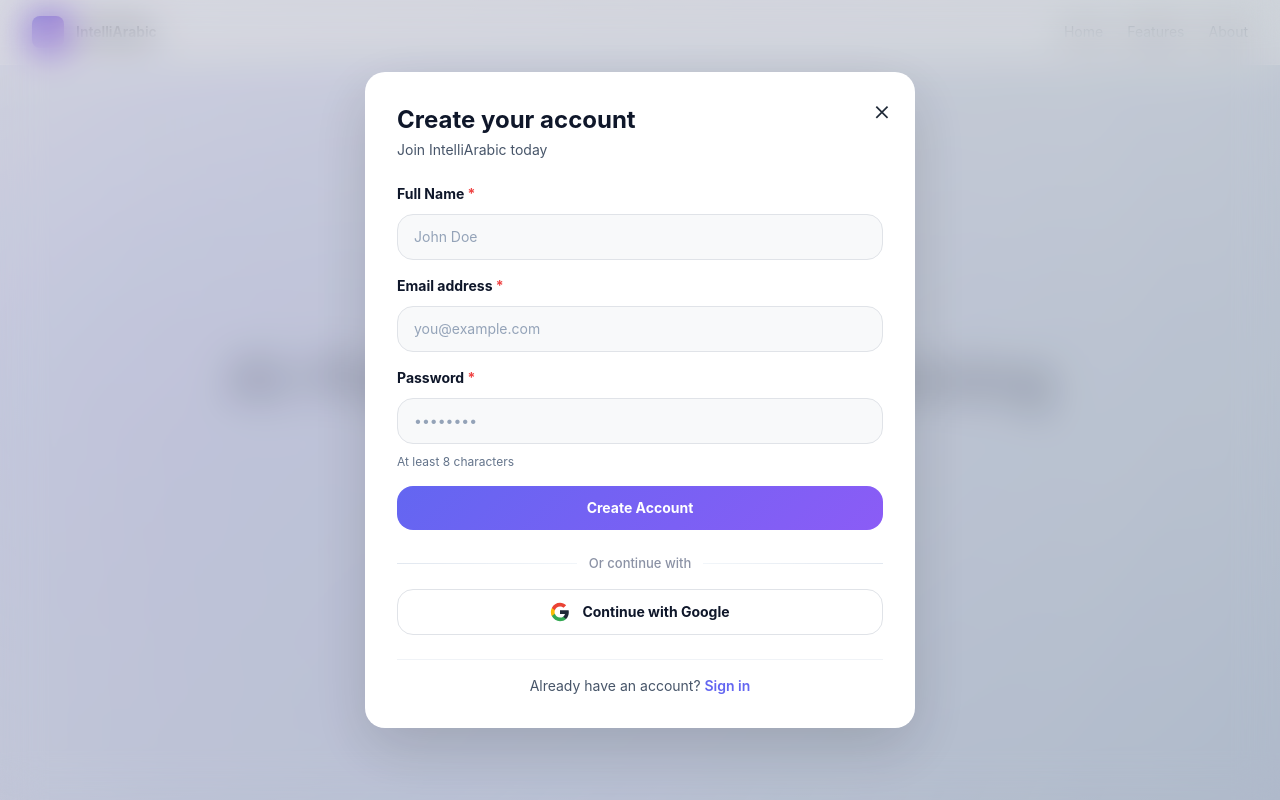
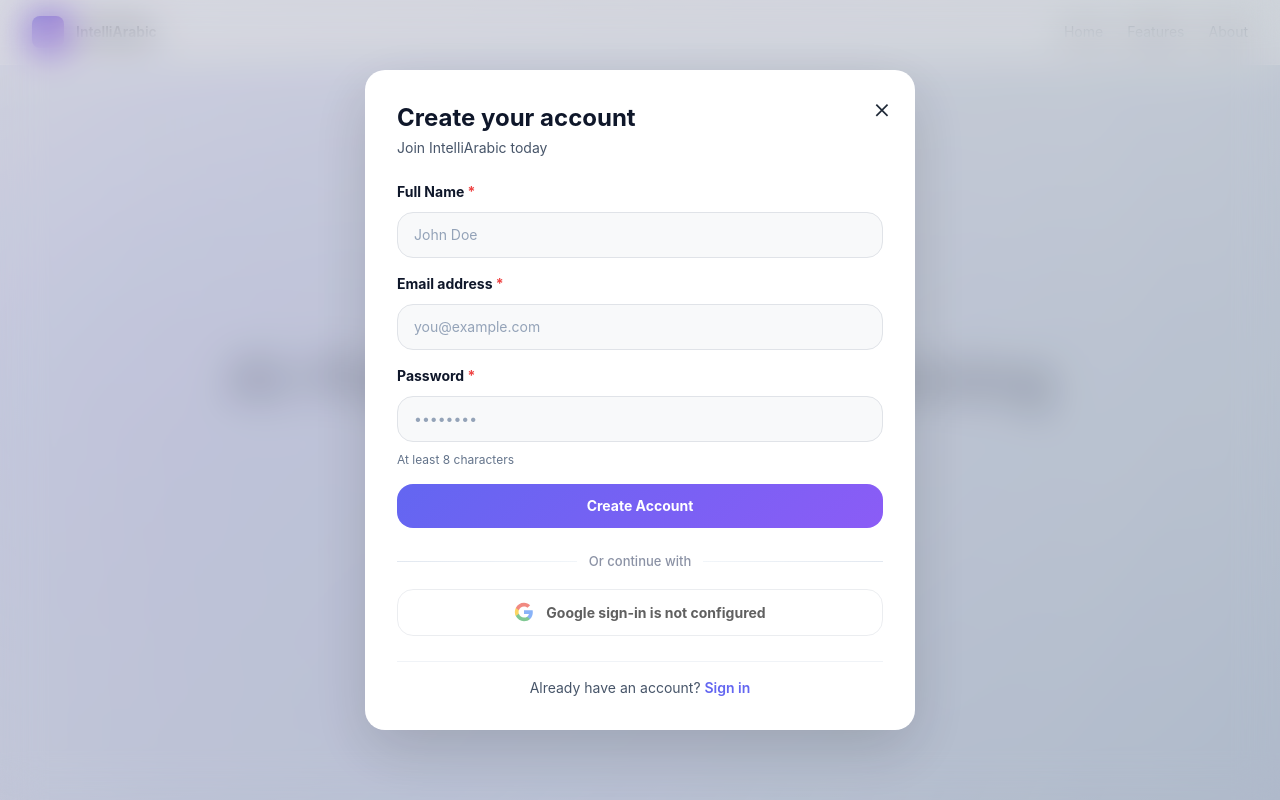
Before and after one commit to derlinshaju2/Arabic_AI_Education_Assistant, a Flask app: page /signup in a window 1280 px wide. Run offline with Flask 3, Linux system fonts and the light colour scheme; some libraries are stand-ins or nearby versions.

Commit message:
Fix Google sign-in flow

```diff
--- a/app.py
+++ b/app.py
@@ -3,21 +3,21 @@ load_dotenv()
 
 from datetime import datetime, timedelta, timezone
 from functools import wraps
-import json
 import os
 import re
 import sqlite3
 import uuid
-from urllib.parse import urlencode
 
 import bcrypt
 import jwt
 from flask import Flask, jsonify, redirect, render_template, request, session, url_for
 from google.auth.transport import requests as google_requests
 from google.oauth2 import id_token as google_id_token
+from werkzeug.middleware.proxy_fix import ProxyFix
 
 app = Flask(__name__)
 app.secret_key = os.environ.get("SECRET_KEY", "arabic-ai-education-assistant")
+app.wsgi_app = ProxyFix(app.wsgi_app, x_for=1, x_proto=1, x_host=1, x_port=1)
 
 UPLOAD_FOLDER = os.path.join("static", "uploads")
 os.makedirs(UPLOAD_FOLDER, exist_ok=True)
@@ -27,18 +27,15 @@ JWT_SECRET = os.environ.get("JWT_SECRET", app.secret_key)
 JWT_ALGORITHM = "HS256"
 JWT_COOKIE_NAME = "auth_token"
 JWT_MAX_AGE_SECONDS = 7 * 24 * 60 * 60
-BLOCKED_GOOGLE_CLIENT_IDS = {
-    "627211809131-58jfkp4f2dcsfp45imli47iihiegsrvp.apps.googleusercontent.com",
-}
 GOOGLE_CLIENT_ID = (os.environ.get("GOOGLE_CLIENT_ID") or "").strip()
-if GOOGLE_CLIENT_ID in BLOCKED_GOOGLE_CLIENT_IDS:
-    GOOGLE_CLIENT_ID = ""
 EMAIL_PATTERN = re.compile(r"^[A-Za-z0-9._%+-]+@[A-Za-z0-9.-]+\.[A-Za-z]{2,}$")
 AUTH_ERROR_MESSAGES = {
     "google_not_configured": (
         "Google sign-in is not configured yet. Add your Google OAuth client ID "
         "to GOOGLE_CLIENT_ID in .env, then restart the app."
     ),
+    "google_button_required": "Open the login page and use the Google sign-in button.",
+    "google_failed": "Google sign-in failed. Please try again.",
 }
 
 
@@ -231,7 +228,8 @@ def current_user():
 
 def cookie_secure():
     forwarded_proto = request.headers.get("X-Forwarded-Proto", request.scheme)
-    return forwarded_proto == "https"
+    forwarded_proto = forwarded_proto.split(",")[0].strip().lower()
+    return request.is_secure or forwarded_proto == "https"
 
 
 def set_auth_cookie(response, token):
@@ -284,6 +282,15 @@ def request_data():
 
 def auth_error_message():
     return AUTH_ERROR_MESSAGES.get(request.args.get("error"))
+
+
+def google_signin_nonce():
+    if not GOOGLE_CLIENT_ID:
+        return ""
+
+    nonce = uuid.uuid4().hex
+    session["google_oauth_nonce"] = nonce
+    return nonce
 
 
 def caption_image(file):
@@ -379,7 +386,12 @@ def home():
 @app.route("/register", methods=["GET", "POST"])
 def register():
     if request.method == "GET":
-        return render_template("signup.html", google_client_id=GOOGLE_CLIENT_ID, error=auth_error_message())
+        return render_template(
+            "signup.html",
+            google_client_id=GOOGLE_CLIENT_ID,
+            google_nonce=google_signin_nonce(),
+            error=auth_error_message(),
+        )
 
     data = request_data()
     name = (data.get("name") or "").strip()
@@ -399,6 +411,7 @@ def register():
             error=errors[0],
             form={"name": name, "email": email},
             google_client_id=GOOGLE_CLIENT_ID,
+            google_nonce=google_signin_nonce(),
         ), 400
 
     user = create_user(name, email, hash_password(password))
@@ -414,7 +427,12 @@ def signup():
 @app.route("/login", methods=["GET", "POST"])
 def login():
     if request.method == "GET":
-        return render_template("login.html", google_client_id=GOOGLE_CLIENT_ID, error=auth_error_message())
+        return render_template(
+            "login.html",
+            google_client_id=GOOGLE_CLIENT_ID,
+            google_nonce=google_signin_nonce(),
+            error=auth_error_message(),
+        )
 
     data = request_data()
     email = normalize_email(data.get("email"))
@@ -436,6 +454,7 @@ def login():
         error=message,
         form={"email": email},
         google_client_id=GOOGLE_CLIENT_ID,
+        google_nonce=google_signin_nonce(),
     ), 401
 
 
@@ -461,28 +480,18 @@ def google_login():
         return redirect(url_for("login", error="google_not_configured"))
 
     if request.method == "GET":
-        nonce = uuid.uuid4().hex
-        session["google_oauth_nonce"] = nonce
-        callback_url = url_for("google_callback", _external=True)
-        if request.headers.get("X-Forwarded-Proto") == "https":
-            callback_url = callback_url.replace("http://", "https://", 1)
-        params = {
-            "client_id": GOOGLE_CLIENT_ID,
-            "redirect_uri": callback_url,
-            "response_type": "id_token",
-            "scope": "openid email profile",
-            "nonce": nonce,
-            "prompt": "select_account",
-        }
-        return redirect("https://accounts.google.com/o/oauth2/v2/auth?" + urlencode(params))
+        return redirect(url_for("login", error="google_button_required"))
 
-    # Handle POST: credential from the Google callback page.
+    # Handle POST: credential from the Google Identity Services button.
     data = request.get_json(silent=True) or {}
     if not data:
         data = request.form.to_dict()
     credential = data.get("credential") or data.get("id_token") or request.form.get("credential") or request.form.get("id_token")
     if not credential:
         return jsonify({"status": "error", "message": "Missing Google credential."}), 400
+    expected_nonce = session.pop("google_oauth_nonce", None)
+    if not expected_nonce:
+        return jsonify({"status": "error", "message": "Google sign-in session expired. Please try again."}), 401
 
     try:
         profile = google_id_token.verify_oauth2_token(
@@ -493,6 +502,9 @@ def google_login():
     except ValueError:
         return jsonify({"status": "error", "message": "Invalid Google credential."}), 401
 
+    if profile.get("nonce") != expected_nonce:
+        return jsonify({"status": "error", "message": "Invalid Google sign-in session."}), 401
+
     email = normalize_email(profile.get("email"))
     google_id = profile.get("sub")
     name = profile.get("name") or email.split("@")[0]
@@ -500,6 +512,10 @@ def google_login():
 
     if not email or not google_id:
         return jsonify({"status": "error", "message": "Google profile is missing required information."}), 400
+
+    email_verified = profile.get("email_verified")
+    if email_verified is not True and str(email_verified).lower() != "true":
+        return jsonify({"status": "error", "message": "Google email address is not verified."}), 401
 
     existing = find_user_by_email(email)
     if existing:
--- a/static/google-auth.js
+++ b/static/google-auth.js
@@ -1,5 +1,8 @@
 (function () {
     "use strict";
+
+    var GOOGLE_SCRIPT_URL = "https://accounts.google.com/gsi/client";
+    var scriptPromise = null;
 
     function googleIcon() {
         return [
@@ -12,31 +15,151 @@
         ].join("");
     }
 
+    function clearElement(element) {
+        while (element.firstChild) {
+            element.removeChild(element.firstChild);
+        }
+    }
+
+    function showAlert(alertId, message) {
+        var alert = alertId ? document.getElementById(alertId) : null;
+        if (!alert) return;
+
+        alert.textContent = message;
+        alert.hidden = false;
+        alert.removeAttribute("hidden");
+        alert.style.display = "block";
+    }
+
+    function fallbackButton(message, disabled) {
+        var button = document.createElement("button");
+        button.type = "button";
+        button.className = "google-button google-fallback-button";
+        button.disabled = Boolean(disabled);
+        button.innerHTML = googleIcon() + "<span>" + message + "</span>";
+        return button;
+    }
+
+    function loadGoogleScript() {
+        if (window.google && window.google.accounts && window.google.accounts.id) {
+            return Promise.resolve();
+        }
+
+        if (scriptPromise) {
+            return scriptPromise;
+        }
+
+        scriptPromise = new Promise(function (resolve, reject) {
+            var existing = document.querySelector('script[src="' + GOOGLE_SCRIPT_URL + '"]');
+            var script = existing || document.createElement("script");
+
+            script.addEventListener("load", resolve, { once: true });
+            script.addEventListener("error", reject, { once: true });
+
+            if (!existing) {
+                script.src = GOOGLE_SCRIPT_URL;
+                script.async = true;
+                script.defer = true;
+                document.head.appendChild(script);
+            }
+        });
+
+        return scriptPromise;
+    }
+
+    function postCredential(config, response) {
+        var credential = response && response.credential;
+        var alertId = config.alertId;
+
+        if (!credential) {
+            showAlert(alertId, "Google did not return a sign-in credential. Please try again.");
+            return;
+        }
+
+        fetch(config.loginUrl || "/google-login", {
+            method: "POST",
+            headers: {
+                "Accept": "application/json",
+                "Content-Type": "application/json"
+            },
+            credentials: "same-origin",
+            body: JSON.stringify({ credential: credential })
+        })
+            .then(function (res) {
+                return res.json().catch(function () {
+                    return {};
+                }).then(function (data) {
+                    return { ok: res.ok, data: data };
+                });
+            })
+            .then(function (result) {
+                if (result.ok && result.data.status === "success") {
+                    window.location.href = config.nextUrl || "/dashboard";
+                    return;
+                }
+
+                throw new Error(result.data.message || "Could not sign in with Google.");
+            })
+            .catch(function (error) {
+                showAlert(alertId, error.message || "Could not sign in with Google.");
+            });
+    }
+
+    function renderOfficialButton(buttonHost, config) {
+        var bounds = buttonHost.getBoundingClientRect();
+        var width = Math.min(400, Math.max(240, Math.floor(bounds.width || 400)));
+        var options = {
+            client_id: config.clientId,
+            callback: function (response) {
+                postCredential(config, response);
+            },
+            ux_mode: "popup"
+        };
+
+        if (config.nonce) {
+            options.nonce = config.nonce;
+        }
+
+        window.google.accounts.id.initialize(options);
+        window.google.accounts.id.renderButton(buttonHost, {
+            type: "standard",
+            theme: "outline",
+            size: "large",
+            shape: "rectangular",
+            text: "continue_with",
+            logo_alignment: "left",
+            width: width
+        });
+    }
+
     function render(config) {
         var buttonHost = document.getElementById(config.buttonId);
         if (!buttonHost) return;
 
-        var button = document.createElement("button");
-        button.type = "button";
-        button.className = "google-button";
-        button.style.display = "inline-flex";
-        button.style.alignItems = "center";
-        button.style.justifyContent = "center";
-        button.style.gap = "12px";
-        button.style.width = "100%";
-        button.style.minHeight = "56px";
-        button.innerHTML = googleIcon() + "<span>Continue with Google</span>";
+        buttonHost.classList.add("google-auth-host");
+        clearElement(buttonHost);
 
-        if (config.clientId) {
-            button.addEventListener("click", function () {
-                window.location.href = "/google-login";
-            });
-        } else {
-            button.disabled = true;
-            button.title = "Set GOOGLE_CLIENT_ID to enable Google sign-in.";
+        if (!config.clientId) {
+            buttonHost.appendChild(fallbackButton("Google sign-in is not configured", true));
+            return;
         }
 
-        buttonHost.replaceChildren(button);
+        buttonHost.appendChild(fallbackButton("Loading Google sign-in...", true));
+
+        loadGoogleScript()
+            .then(function () {
+                if (!window.google || !window.google.accounts || !window.google.accounts.id) {
+                    throw new Error("Google sign-in could not load.");
+                }
+
+                clearElement(buttonHost);
+                renderOfficialButton(buttonHost, config);
+            })
+            .catch(function () {
+                clearElement(buttonHost);
+                buttonHost.appendChild(fallbackButton("Google sign-in is unavailable", true));
+                showAlert(config.alertId, "Google sign-in could not load. Check your connection or browser settings.");
+            });
     }
 
     window.IntelliArabicGoogleAuth = {
--- a/templates/signup.html
+++ b/templates/signup.html
@@ -97,6 +97,32 @@
     .google-button:disabled {
       cursor: not-allowed;
       opacity: 0.62;
+    }
+
+    .google-auth-host {
+      display: grid;
+      width: 100%;
+      min-height: 50px;
+      place-items: center;
+    }
+
+    .google-auth-host .google-fallback-button {
+      display: inline-flex;
+      align-items: center;
+      justify-content: center;
+      gap: 0.75rem;
+      width: 100%;
+      padding-top: 0.75rem;
+      padding-bottom: 0.75rem;
+      border-radius: 16px;
+      font-size: 0.875rem;
+      font-weight: 700;
+    }
+
+    .google-auth-host .google-fallback-button svg {
+      width: 1.25rem;
+      height: 1.25rem;
+      flex: 0 0 auto;
     }
 
     .divider-text {
@@ -250,19 +276,7 @@
         </div>
 
         <!-- Google Signup Button -->
-        <button
-          type="button"
-          onclick="window.location.href='/google-login'"
-          class="google-button w-full py-3 rounded-[16px] flex items-center justify-center gap-3 font-bold text-sm text-slate-900 transition-all duration-300"
-        >
-          <svg class="w-5 h-5" viewBox="0 0 24 24">
-            <path fill="#1f2937" d="M22.56 12.25c0-.78-.07-1.53-.2-2.25H12v4.26h5.92c-.26 1.37-1.04 2.53-2.21 3.31v2.77h3.57c2.08-1.92 3.28-4.74 3.28-8.09z"/>
-            <path fill="#34a853" d="M12 23c2.97 0 5.46-.98 7.28-2.66l-3.57-2.77c-.98.66-2.23 1.06-3.71 1.06-2.86 0-5.29-1.93-6.16-4.53H2.18v2.84C3.99 20.53 7.7 23 12 23z"/>
-            <path fill="#fbbc05" d="M5.84 14.09c-.22-.66-.35-1.36-.35-2.09s.13-1.43.35-2.09V7.07H2.18C1.43 8.55 1 10.22 1 12s.43 3.45 1.18 4.93l2.85-2.22.81-.62z"/>
-            <path fill="#ea4335" d="M12 5.38c1.62 0 3.06.56 4.21 1.64l3.15-3.15C17.45 2.09 14.97 1 12 1 7.7 1 3.99 3.47 2.18 7.07l3.66 2.84c.87-2.6 3.3-4.53 6.16-4.53z"/>
-          </svg>
-          Continue with Google
-        </button>
+        <div id="googleSignupButton" class="google-auth-host"></div>
       </form>
 
       <!-- Login Link -->
@@ -319,5 +333,16 @@
       });
     });
   </script>
+  <script src="{{ url_for('static', filename='google-auth.js') }}"></script>
+  <script>
+    window.IntelliArabicGoogleAuth.render({
+      buttonId: 'googleSignupButton',
+      alertId: 'signupError',
+      clientId: {{ google_client_id|tojson }},
+      nonce: {{ google_nonce|default('')|tojson }},
+      loginUrl: {{ url_for('google_login')|tojson }},
+      nextUrl: {{ url_for('dashboard')|tojson }}
+    });
+  </script>
 </body>
 </html>
```
Also changed, not shown: templates/login.html (+23 -13 lines), README.md.
